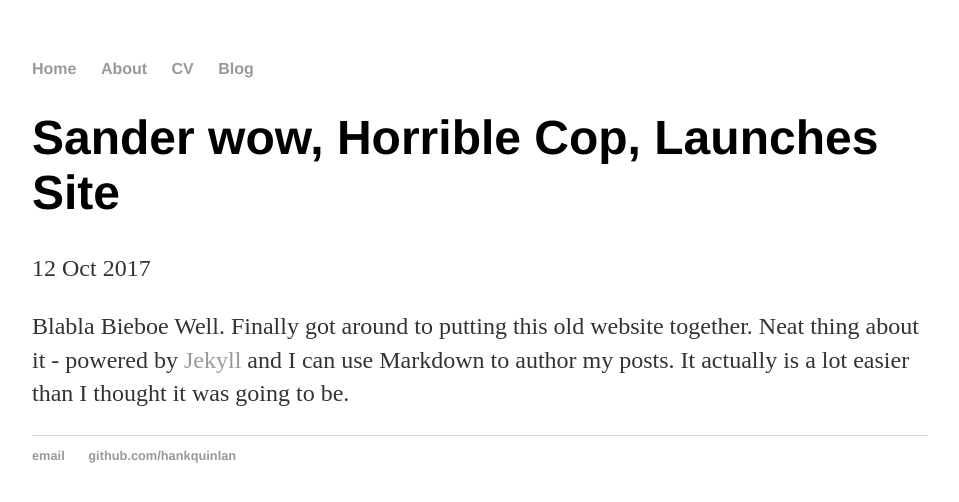
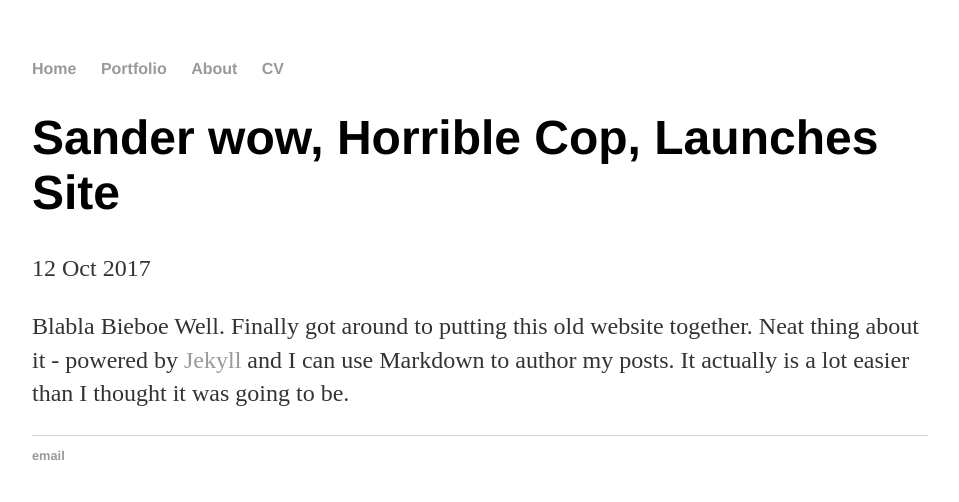
Before and after one commit to SanderHageman/sanderhageman.github.io, a Jekyll site: the page built from _posts/2017-10-12-my-first-post.md, in a window 1280 px wide. Shown: the top 502 px of the page, without its empty margins (160-1119 px from the left). Built offline with Jekyll 4.4.1, drawn with Linux system fonts in a browser that asks for light colours.

Commit message:
Update default.html

```diff
--- a/_layouts/default.html
+++ b/_layouts/default.html
@@ -9,9 +9,9 @@
 			<nav>
 	    		<ul>
 	        		<li><a href="/">Home</a></li>
+				<li><a href="/pf">Portfolio</a></li>
 		        	<li><a href="/about">About</a></li>
 	        		<li><a href="/cv">CV</a></li>
-	        		<li><a href="/blog">Blog</a></li>
 	    		</ul>
 			</nav>
 			<div class="container">
@@ -21,8 +21,8 @@
 			</div><!-- /.container -->
 			<footer>
 	    		<ul>
-	        		<li><a href="mailto:hankquinlanhub@gmail.com">email</a></li>
-	        		<li><a href="https://github.com/hankquinlan">github.com/hankquinlan</a></li>
+	        		<li><a href="mailto:sander12101@gmail.com">email</a></li>
+	        		<!-- <li><a href="https://github.com/hankquinlan">github.com/hankquinlan</a></li> -->
 				</ul>
 			</footer>
 		</body>
```
